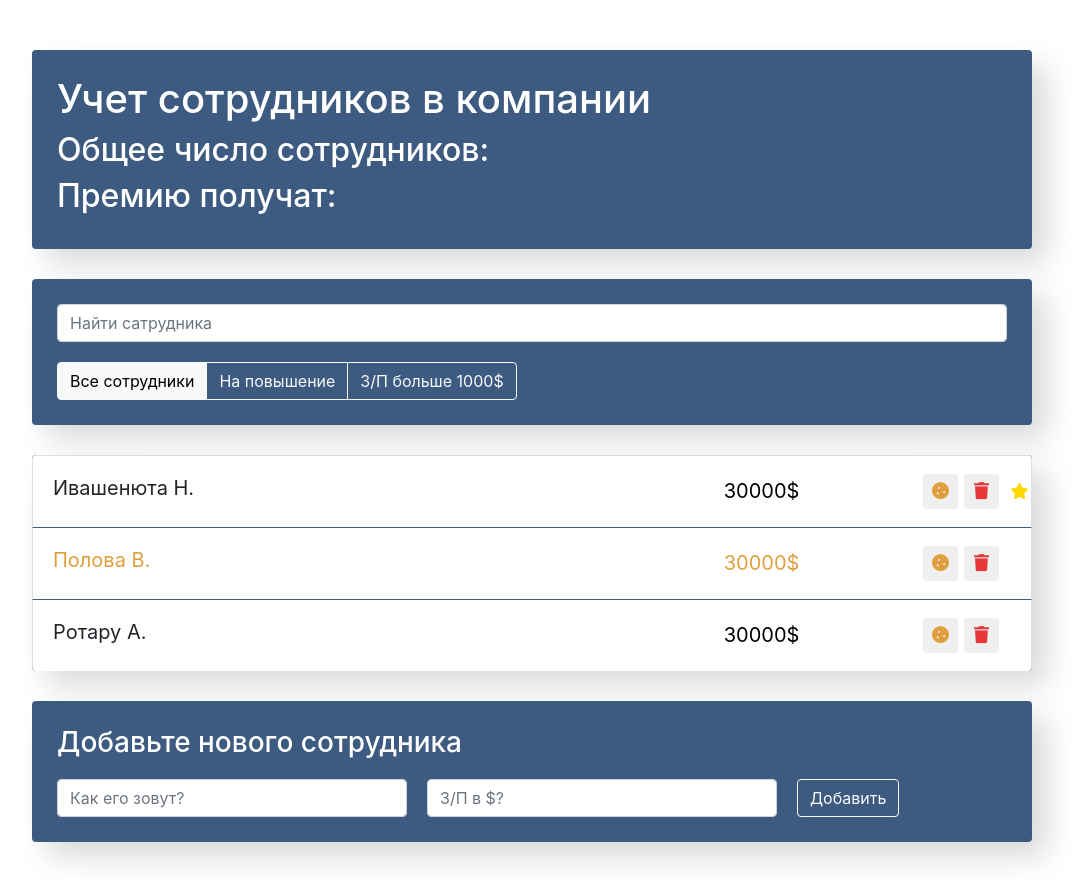
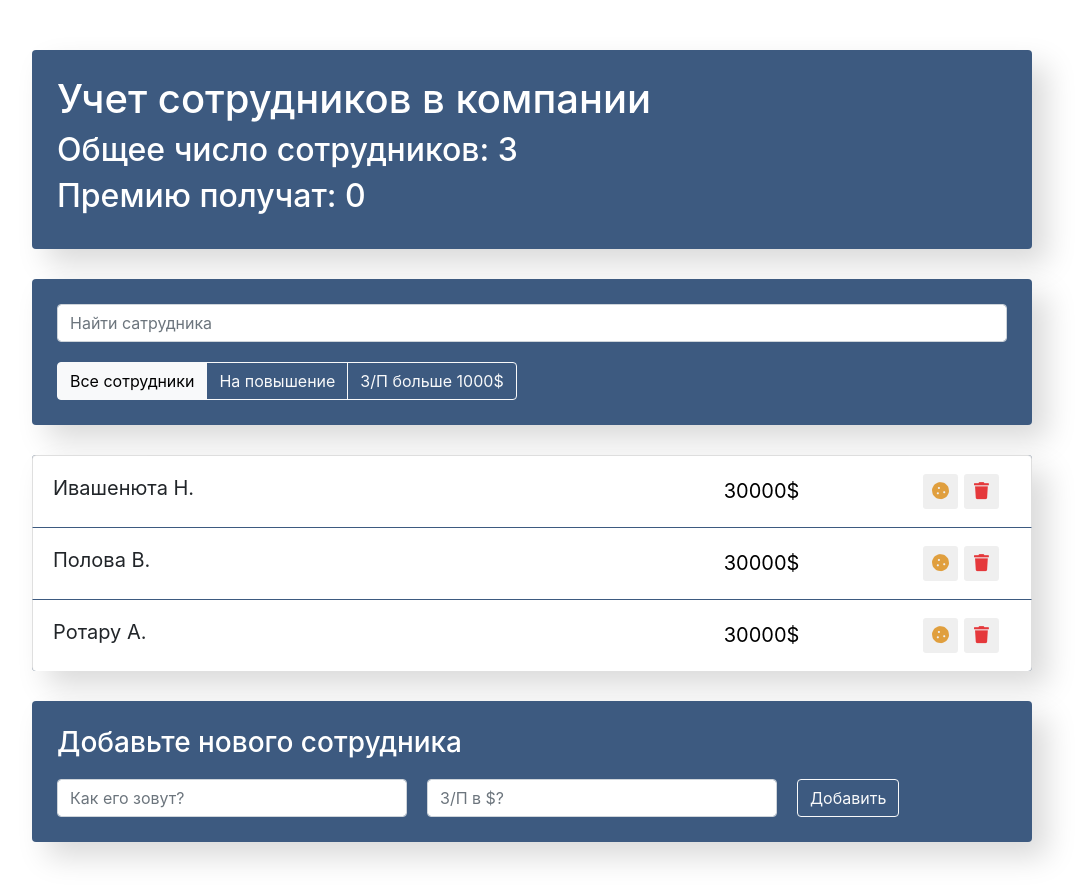
Before and after one commit to Ni-khv/Project_jsx, a React (Create React App) app: page / in a window 1280 px wide. Shown: the whole page, without its empty margins (108-1192 px from the left). Built offline with nearby package versions, Linux system fonts and the light colour scheme.

Commit message:
[ADD] new function for app-info

```diff
--- a/src/components/app-info/app-info.jsx
+++ b/src/components/app-info/app-info.jsx
@@ -1,12 +1,12 @@
 
 import "./app-info.css";
 
-const AppInfo = () => {
+const AppInfo = ({increased, employees}) => {
     return (
         <div className="app-info">
             <h1>Учет сотрудников в компании</h1>
-            <h2>Общее число сотрудников:</h2>
-            <h2>Премию получат:</h2>
+            <h2>Общее число сотрудников: {employees}</h2>
+            <h2>Премию получат: {increased}</h2>
         </div>
     )
 }
--- a/src/components/app/app.jsx
+++ b/src/components/app/app.jsx
@@ -13,8 +13,8 @@
     super(props);
     this.state = {
        data: [
-        {name: 'Ивашенюта Н.' , salary:30000,increase: false, like: true, id:1},
-        {name: 'Полова В.' , salary:30000,increase: true, like: false, id:2},
+        {name: 'Ивашенюта Н.' , salary:30000,increase: false, like: false, id:1},
+        {name: 'Полова В.' , salary:30000,increase: false, like: false, id:2},
         {name: 'Ротару А.' , salary:30000,increase: false, like: false, id:3}
       ]
     }
@@ -50,21 +50,39 @@
 
 
     onToggleIncrease =(id) =>  {
-      this.setState(({data}) => {
-        const index = data.findIndex(elem => elem.id === id);
+      // this.setState(({data}) => {
+      //   const index = data.findIndex(elem => elem.id === id);
 
-        const old = data[index];
-        const newItem = {...old, increase : !old.increase};
-        const newArr = [...data.slice(0, index), newItem, ...data.slice(index + 1)];
+      //   const old = data[index];
+      //   const newItem = {...old, increase : !old.increase};
+      //   const newArr = [...data.slice(0, index), newItem, ...data.slice(index + 1)];
 
-        return{
-          data: newArr
-        }
-      })
+      //   return{
+      //     data: newArr
+      //   }
+      // })
+
+      this.setState(({data}) => ({
+        data: data.map(item => {
+          if (item.id === id){
+            return{...item, increase: !item.increase}
+          }
+          return item;
+        })
+      }))
+
+
   }
 
     onToggleLike =(id) =>  {
-        console.log(`Like this ${id}`);
+      this.setState(({data}) => ({
+        data: data.map(item => {
+          if (item.id === id){
+            return{...item, like: !item.like}
+          }
+          return item;
+        })
+      }))
     }
 
 
@@ -72,9 +90,11 @@
 
 
     render() {
+      const employees = this.state.data.length;
+      const increased = this.state.data.filter(item => item.increase).length;
       return (
         <div className="app">
-            <AppInfo/>
+            <AppInfo employees = {employees} increased = {increased}/>
             <div className="search-panel">
                 <AppSearch/>
                 <AppFilter/>
```
